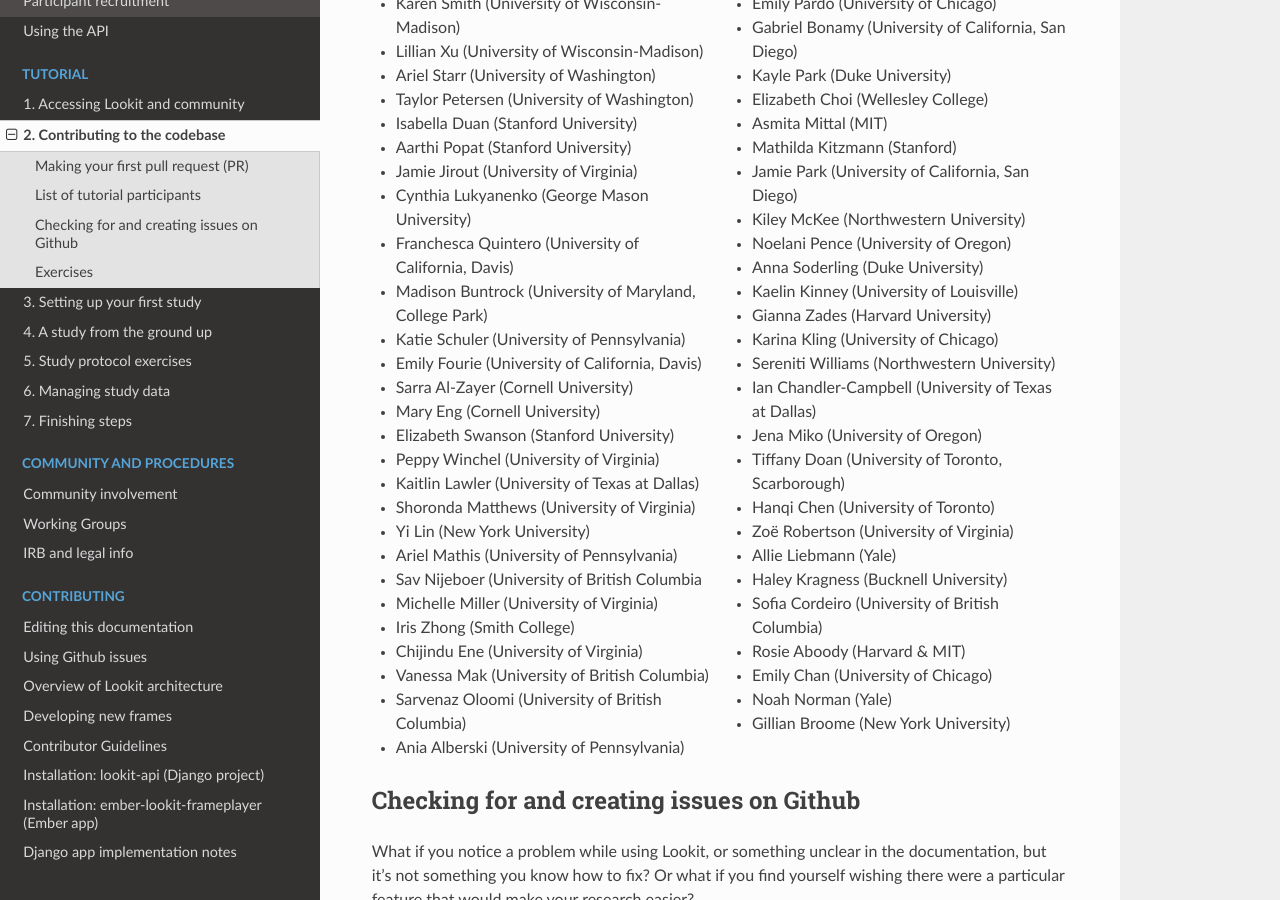
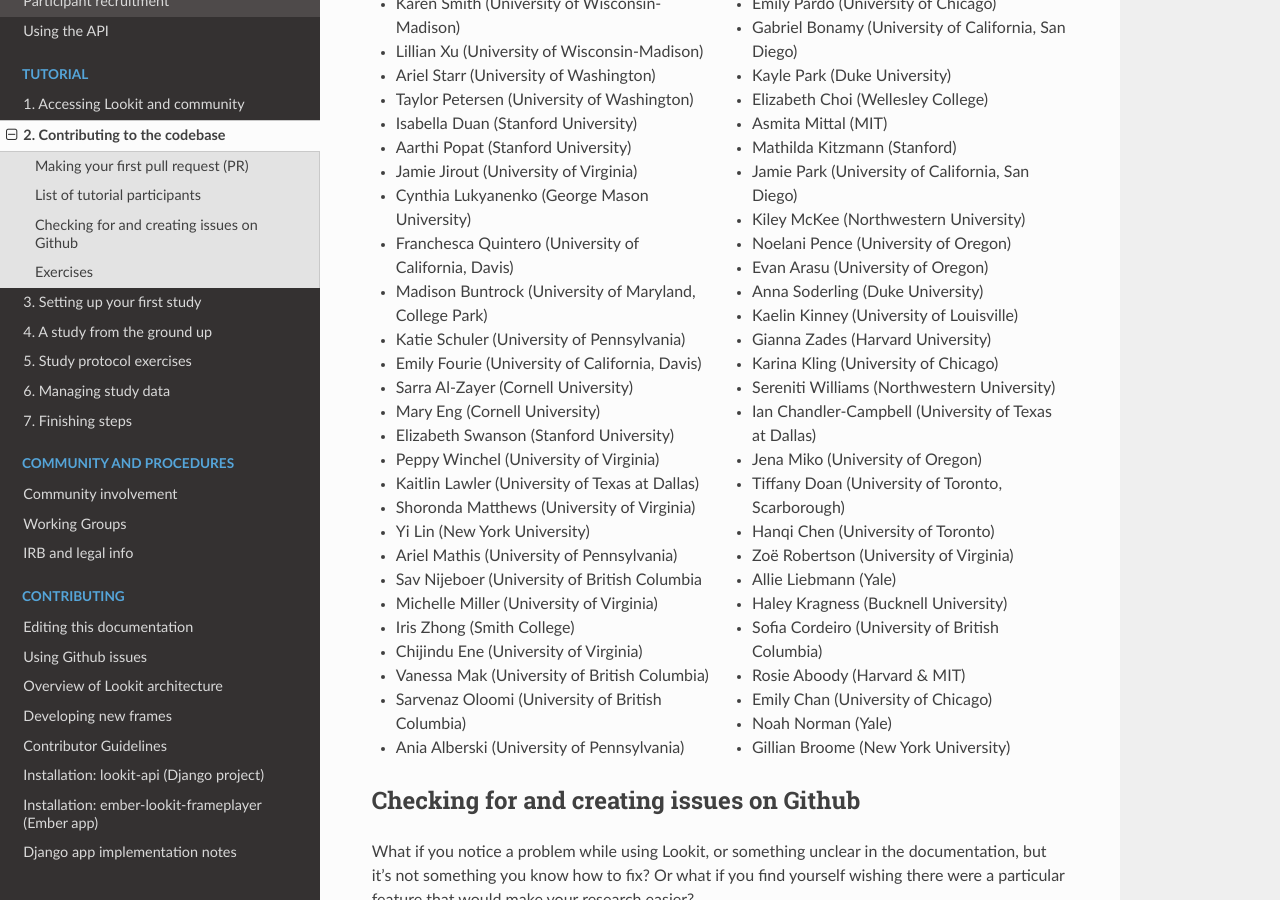
Before and after one commit to lookit/lookit-docs, a Sphinx documentation site: the page built from docs/source/tutorial-contributing.rst, in a window 1280 px wide and 900 px high, scrolled down 6561 px. Built offline with Sphinx 7.4.7 and the Read the Docs theme 2.0.0, drawn with Linux system fonts in a browser that asks for light colours.

Commit message:
Add me to tutorial Participant list

```diff
--- a/docs/source/tutorial-contributing.rst
+++ b/docs/source/tutorial-contributing.rst
@@ -251,6 +251,7 @@
 - Jamie Park (University of California, San Diego)
 - Kiley McKee (Northwestern University)
 - Noelani Pence (University of Oregon)
+- Evan Arasu (University of Oregon)
 - Anna Soderling (Duke University)
 - Kaelin Kinney (University of Louisville)
 - Gianna Zades (Harvard University)
```
